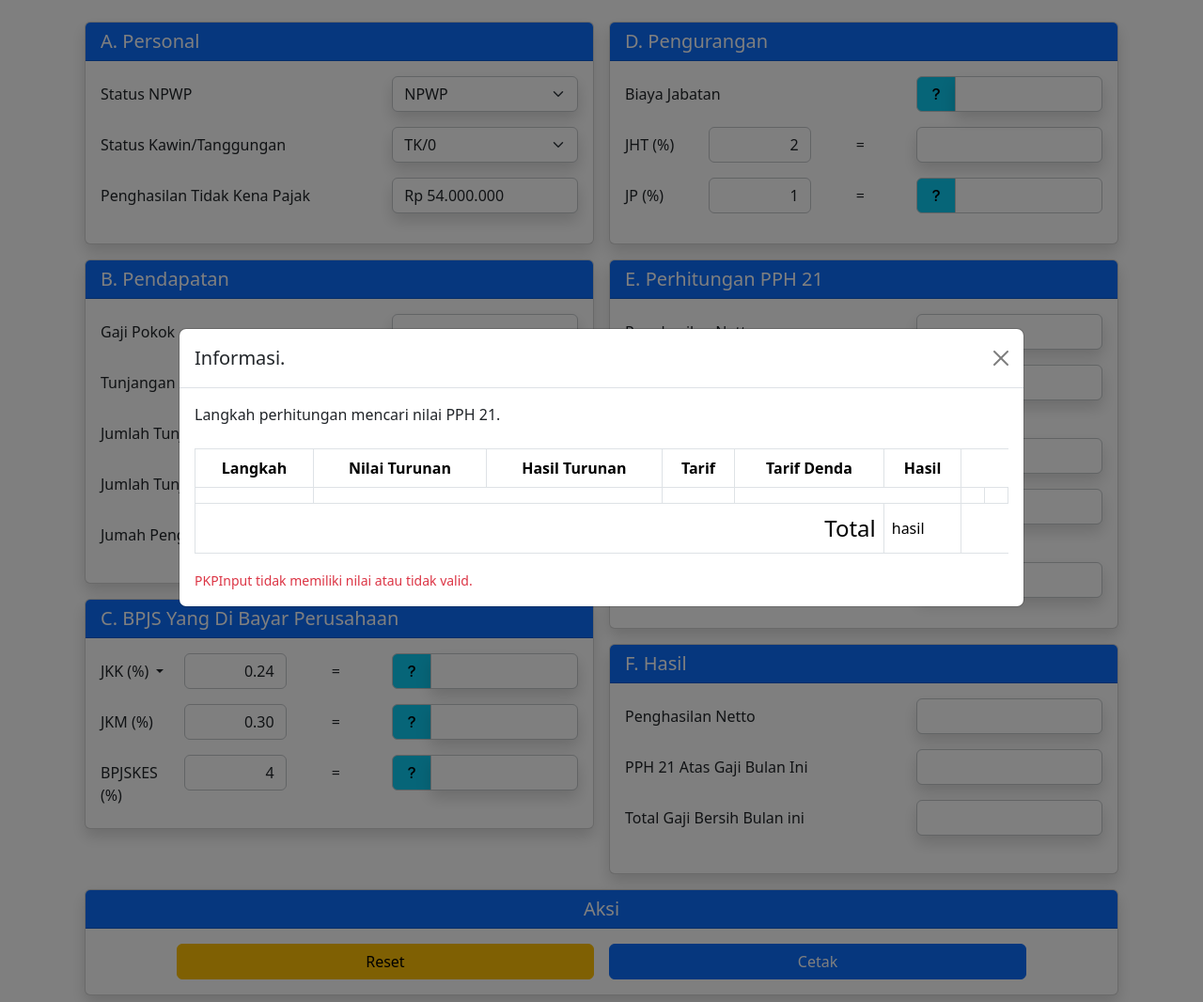
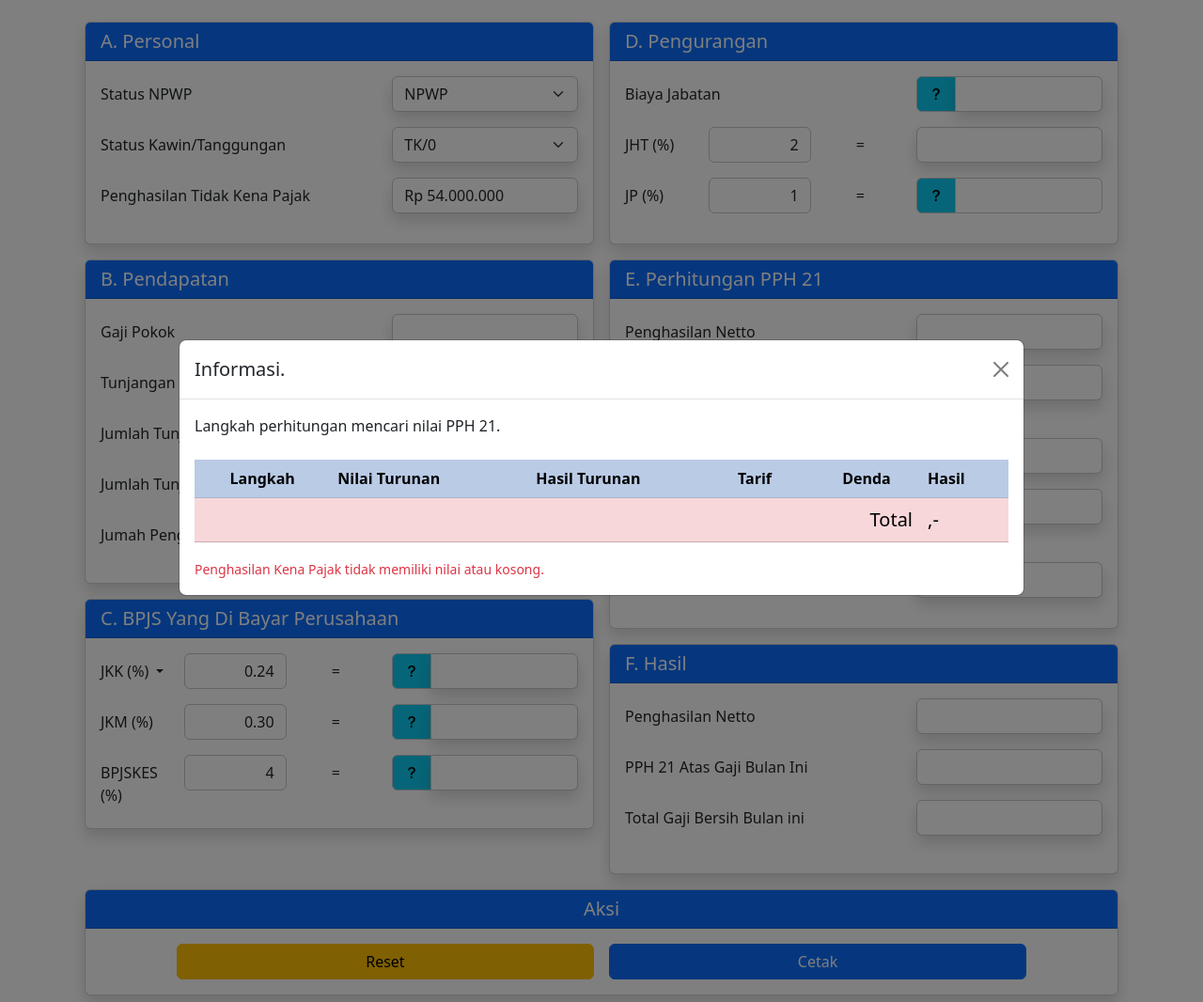
Before and after one commit to rcahyapurnama/taxcalulator-app, a PHP site: page /pph21.php in a window 1280 px wide, after a click that opens the changed part. Shown: the part 133-1199 px from the top of the page at 94% size. Run offline with PHP 8.4, Linux system fonts and the light colour scheme; some libraries are stand-ins or nearby versions.

Commit message:
edit tabel pph21

```diff
--- a/assets/js/javascript.js
+++ b/assets/js/javascript.js
@@ -659,8 +659,8 @@
     newRow.insertCell(5).textContent = formatCurrency(hasil);
   }
   // Setel properti CSS untuk memusatkan teks di dalam sel
-  for (var i = 0; i < 5; i++) {
-    if (i === 0 || i === 3 || i === 4) {
+  for (var i = 0; i <= 5; i++) {
+    if (i === 0 || i === 4) {
       newRow.cells[i].style.textAlign = "center"; // Memusatkan secara horizontal
       newRow.cells[i].style.verticalAlign = "middle"; // Memusatkan secara vertikal
 
@@ -687,7 +687,7 @@
   var NPWPInput = document.getElementById('npwp').value;
 
   if (!PKPInput || isNaN(PKPInput)) {
-    pkpErrorElement.textContent = "PKPInput tidak memiliki nilai atau tidak valid.";
+    pkpErrorElement.textContent = "Penghasilan Kena Pajak tidak memiliki nilai atau kosong.";
     return;
   } else {
     pkpErrorElement.textContent = "";
--- a/pph21.php
+++ b/pph21.php
@@ -321,33 +321,34 @@
                                     <div class="modal-body">
                                         Langkah perhitungan mencari nilai PPH 21.
                                         <div class="table-responsive mt-4">
-                                            <table class="table table-bordered " id="pphTable">
+                                            <table class="table table-hover" id="pphTable">
                                                 <thead>
-                                                    <tr class="align-middle">
+
+                                                    <tr class="table-active table-primary">
                                                         <th class="text-center">Langkah</th>
-                                                        <th class="text-center">Nilai Turunan</th>
-                                                        <th class="text-center">Hasil Turunan</th>
-                                                        <th class="text-center">Tarif</th>
-                                                        <th class="text-center">Tarif Denda</th>
-                                                        <th class="text-center">Hasil</th>
+                                                        <th class="">Nilai Turunan</th>
+                                                        <th class="">Hasil Turunan</th>
+                                                        <th class="">Tarif</th>
+                                                        <th class="text-center">Denda</th>
+                                                        <th class="">Hasil</th>
                                                     </tr>
                                                 </thead>
                                                 <tbody>
                                                     <!-- Placeholder row for new entries -->
-                                                    <tr id="newRowTemplate">
+                                                    <tr id="newRowTemplate" style="display: none;">
                                                         <td class="text-center  align-middle"></td>
-                                                        <td class="nilaiTurunan" colspan="2"></td>
-                                                        <td class="hasilTurunan"></td>
-                                                        <td class="tarif" colspan="2"></td>
+                                                        <td class="nilaiTurunan"></td>
+                                                        <td class=" hasilTurunan"></td>
+                                                        <td class="tarif"></td>
                                                         <td class="tarifdenda"></td>
                                                         <td class="hasil"></td>
 
                                                     </tr>
                                                 </tbody>
                                                 <tfoot>
-                                                    <tr id="baristotal">
-                                                        <td colspan="5" class="text-end fs-4">Total</td>
-                                                        <td class="total">hasil</td>
+                                                    <tr id="baristotal" class="table-danger">
+                                                        <td colspan="5" class="text-end fs-5  ">Total</td>
+                                                        <td class="total fs-5 ">,-</td>
 
                                                 </tfoot>
                                             </table>
```
